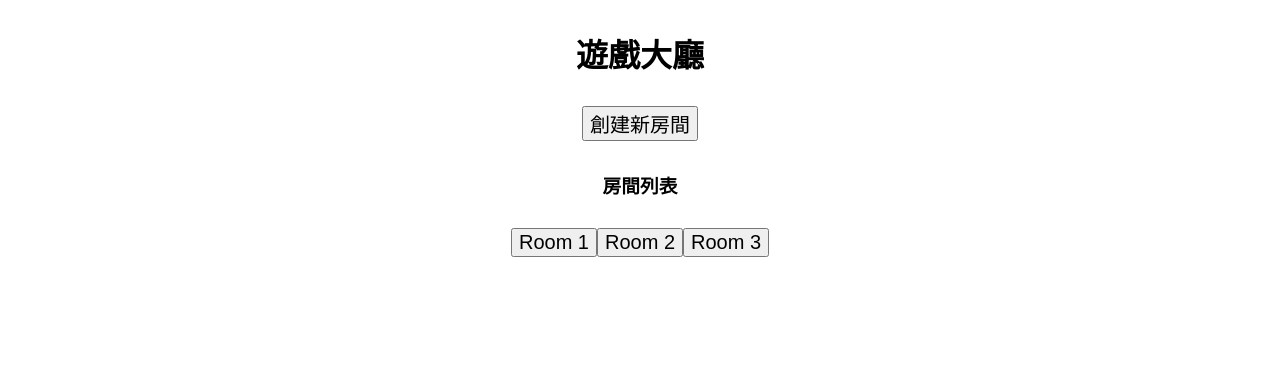
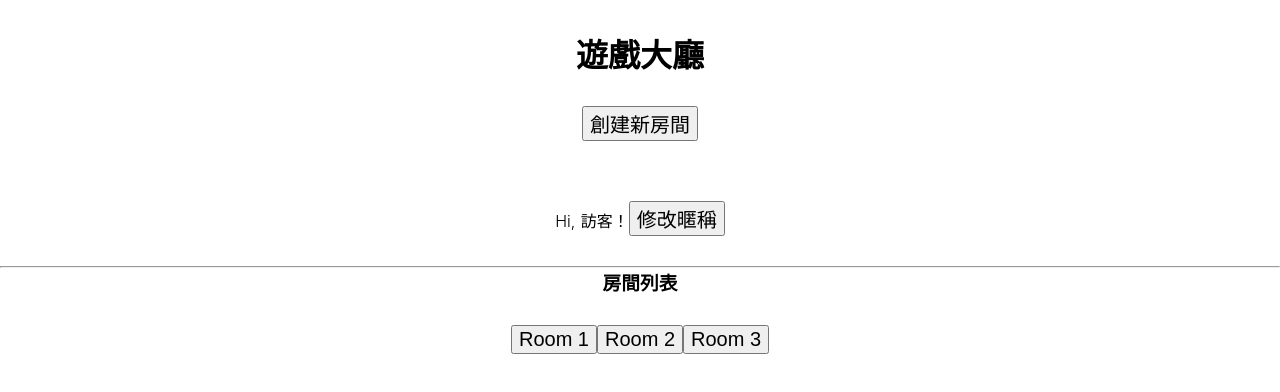
Before and after one commit to ckchuang-dev/nuxt-express-websocket, a Nuxt app: page /MultiGuessAB/children/Main in a window 1280 px wide. Shown: the top 392 px of the page. Built offline with nearby package versions, Linux system fonts and the light colour scheme; no server answers.

Commit message:
新增 修改暱稱放在 localStorage

```diff
--- a/pages/MultiGuessAB/children/Main/index.vue
+++ b/pages/MultiGuessAB/children/Main/index.vue
@@ -1,7 +1,27 @@
 <template>
   <div id="pg_multi_main_guessing_number">
-    <h1>遊戲大廳</h1>
-    <Button>創建新房間</Button>
+    <header>
+      <h1>遊戲大廳</h1>
+      <Button>創建新房間</Button>
+      <div v-if="nickname">
+        <span>Hi, {{nickname}}！</span>
+        <Button
+          v-if="!showEditNickname"
+          @click="editNickname"
+        >修改暱稱</Button>
+        <div v-if="showEditNickname">
+          <input
+            v-model="nickname"
+            type="text"
+          >
+          <Button @click="submitNickname">確定</Button>
+          <Button @click="cancelEditNickname">取消</Button>
+        </div>
+
+      </div>
+
+    </header>
+    <hr>
     <!-- <Button>加入房間</Button> -->
     <h3>房間列表</h3>
     <nuxt-link :to="{name: 'multi_guess_AB_room',params:{roomId: '1'}}">
@@ -23,11 +43,32 @@
       title: '1A2B Guessing Number'
     },
     data() {
-      return {}
+      return {
+        nickname: '',
+        showEditNickname: false
+      }
     },
     methods: {
       joinRoom(roomId) {
-        this.$socket.emit('join', 'user1', roomId)
+        this.$socket.emit('join', this.nickname, roomId)
+      },
+      editNickname() {
+        this.showEditNickname = true
+      },
+      submitNickname() {
+        localStorage.setItem('NICK_NAME', this.nickname)
+        this.showEditNickname = false
+      },
+      cancelEditNickname() {
+        this.showEditNickname = false
+      }
+    },
+    mounted() {
+      let localNickname = localStorage.getItem('NICK_NAME')
+      if (localNickname) {
+        this.nickname = localNickname
+      } else {
+        this.nickname = '訪客'
       }
     }
   }
```
